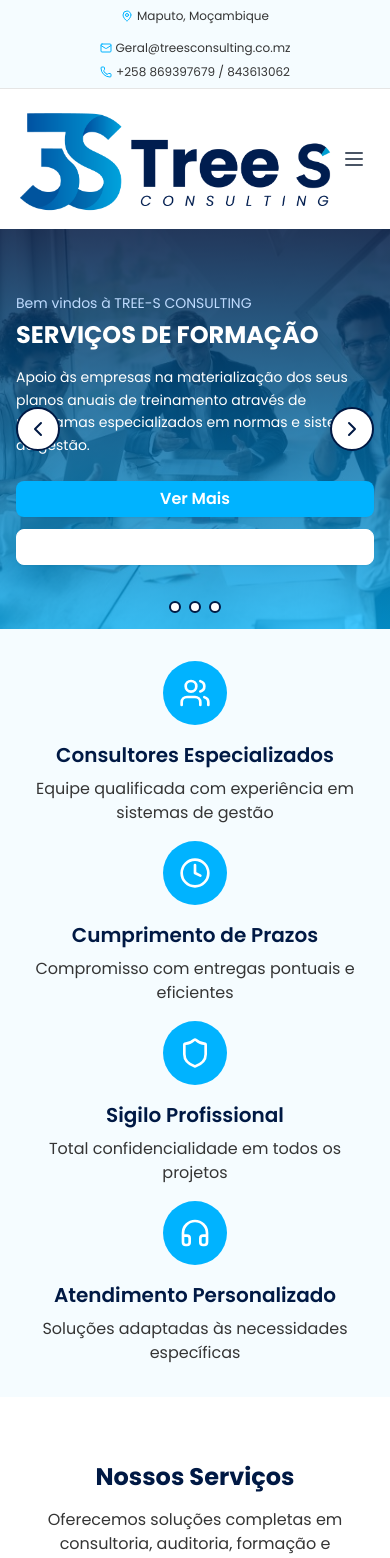
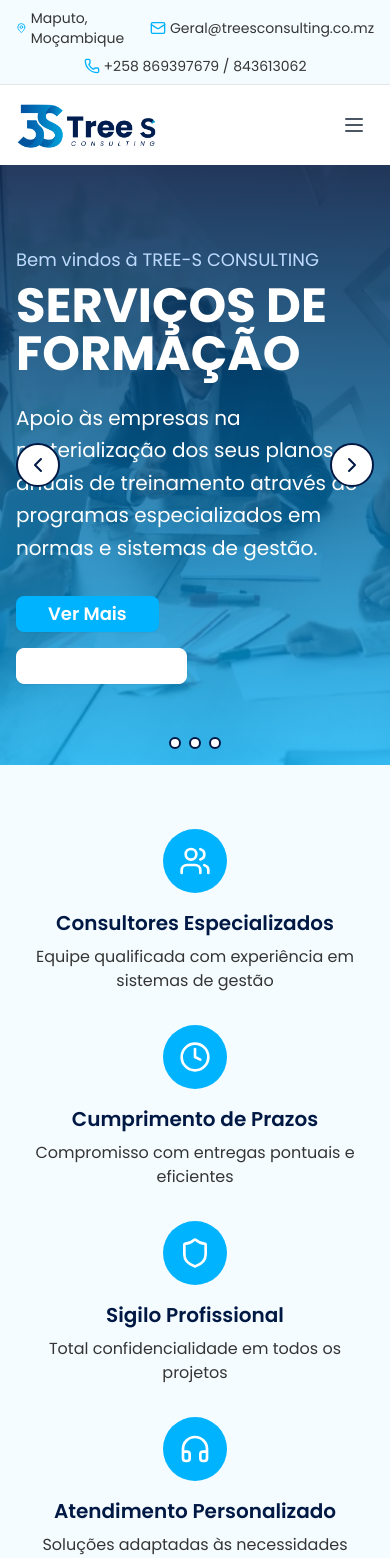
Before and after one commit to DinisM02/treesconsulting-website, a React (Vite) app: page / in a window 390 px wide. Shown: the top 1558 px of the page. Built offline with nearby package versions, Linux system fonts and the light colour scheme.

Commit message:
Melhorias de alguns defeito causado na melhoria da responssividade

```diff
--- a/src/App.css
+++ b/src/App.css
@@ -215,61 +215,3 @@ button.bg-white:hover {
   background-color: #f8f9fa !important;
   color: var(--tree-s-navy) !important;
 }
-
-/* Responsive improvements */
-@media (max-width: 640px) {
-  .container {
-    padding-left: 1rem;
-    padding-right: 1rem;
-  }
-
-  /* Smaller text on mobile */
-  h1 {
-    line-height: 1.2;
-  }
-
-  h2 {
-    line-height: 1.3;
-  }
-
-  /* Better button spacing on mobile */
-  .flex.flex-col.sm\:flex-row {
-    gap: 0.75rem;
-  }
-
-  /* Improved card padding on mobile */
-  .bg-white.rounded-lg.p-8 {
-    padding: 1.5rem;
-  }
-}
-
-@media (max-width: 768px) {
-  /* Adjust hero section padding */
-  .relative.h-\[400px\] {
-    padding-top: 2rem;
-    padding-bottom: 2rem;
-  }
-
-  /* Better grid spacing on tablets */
-  .grid.gap-6 {
-    gap: 1rem;
-  }
-}
-
-/* Ensure images are responsive */
-img {
-  max-width: 100%;
-  height: auto;
-}
-
-/* Better form responsiveness */
-@media (max-width: 640px) {
-  .grid.grid-cols-1.md\:grid-cols-2 {
-    grid-template-columns: 1fr;
-    gap: 1rem;
-  }
-
-  input, textarea, select {
-    font-size: 16px; /* Prevent zoom on iOS */
-  }
-}
--- a/src/components/Footer.jsx
+++ b/src/components/Footer.jsx
@@ -48,11 +48,13 @@ const Footer = () => {
             {/* Logo and Description */}
             <div className="md:col-span-2">
               <div className="flex items-center mb-4">
-                <img
-                  src="/Prancheta2_4.png"
-                  alt="3S Tree Consulting"
-                  className="h-12 w-auto"
-                />
+                <div className="w-12 h-12 bg-white rounded-lg flex items-center justify-center mr-4">
+                  <span className="text-tree-s-ocean font-bold text-lg">TS</span>
+                </div>
+                <div>
+                  <div className="text-white font-bold text-lg">Tree S</div>
+                  <div className="text-blue-200 text-sm">CONSULTING</div>
+                </div>
               </div>
               <p className="text-blue-100 mb-4 leading-relaxed">
                 A TREE-S CONSULTING é uma empresa de consultoria dedicada a apoiar organizações
--- a/src/components/Header.jsx
+++ b/src/components/Header.jsx
@@ -13,20 +13,20 @@ const Header = () => {
       {/* Top bar */}
       <div className="bg-tree-s-fundamental border-b border-tree-s-mist">
         <div className="container mx-auto px-4 py-2">
-          <div className="flex flex-col lg:flex-row justify-between items-center text-xs sm:text-sm text-tree-s-dark">
-            <div className="flex flex-col sm:flex-row items-center space-y-1 sm:space-y-0 sm:space-x-4 mb-2 lg:mb-0">
+          <div className="flex flex-col sm:flex-row justify-between items-center text-sm text-tree-s-dark">
+            <div className="flex items-center space-x-4 mb-2 sm:mb-0">
               <div className="flex items-center">
-                <MapPin className="h-3 w-3 sm:h-4 sm:w-4 mr-1 text-tree-s-blue" />
-                <span className="text-center sm:text-left">Maputo, Moçambique</span>
+                <MapPin className="h-4 w-4 mr-1 text-tree-s-blue" />
+                <span>Maputo, Moçambique</span>
               </div>
               <div className="flex items-center">
-                <Mail className="h-3 w-3 sm:h-4 sm:w-4 mr-1 text-tree-s-blue" />
-                <span className="break-all sm:break-normal">Geral@treesconsulting.co.mz</span>
+                <Mail className="h-4 w-4 mr-1 text-tree-s-blue" />
+                <span>Geral@treesconsulting.co.mz</span>
               </div>
             </div>
             <div className="flex items-center">
-              <Phone className="h-3 w-3 sm:h-4 sm:w-4 mr-1 text-tree-s-blue" />
-              <span className="text-center">+258 869397679 / 843613062</span>
+              <Phone className="h-4 w-4 mr-1 text-tree-s-blue" />
+              <span>+258 869397679 / 843613062</span>
             </div>
           </div>
         </div>
@@ -40,12 +40,12 @@ const Header = () => {
             <img
               src="/Prancheta2_1.png"
               alt="3S Tree Consulting"
-              className="h-8 sm:h-10 md:h-12 w-auto"
+              className="h-12 w-auto"
             />
           </Link>
 
           {/* Desktop Navigation */}
-          <nav className="hidden lg:flex items-center space-x-6 xl:space-x-8">
+          <nav className="hidden md:flex items-center space-x-8">
             <Link
               to="/"
               className={`text-gray-700 hover:text-tree-s-blue transition-colors duration-200 font-medium ${
@@ -89,7 +89,7 @@ const Header = () => {
           {/* Mobile menu button */}
           <button
             onClick={() => setIsMenuOpen(!isMenuOpen)}
-            className="lg:hidden p-2 rounded-lg hover:bg-gray-100 transition-colors duration-200"
+            className="md:hidden p-2 rounded-lg hover:bg-gray-100 transition-colors duration-200"
           >
             {isMenuOpen ? (
               <X className="h-6 w-6 text-gray-600" />
@@ -101,7 +101,7 @@ const Header = () => {
 
         {/* Mobile Navigation */}
         {isMenuOpen && (
-          <nav className="lg:hidden mt-4 pb-4 border-t border-gray-200 pt-4">
+          <nav className="md:hidden mt-4 pb-4 border-t border-gray-200 pt-4">
             <div className="flex flex-col space-y-4">
               <Link
                 to="/"
--- a/src/pages/About.jsx
+++ b/src/pages/About.jsx
@@ -5,7 +5,7 @@ const About = () => {
   return (
     <div className="min-h-screen">
       {/* Hero Section */}
-      <section className="relative h-64 sm:h-80 lg:h-96 bg-tree-s-navy text-white">
+      <section className="relative h-96 bg-tree-s-navy text-white">
         <div
           className="h-full bg-cover bg-center relative"
           style={{
@@ -17,7 +17,7 @@ const About = () => {
               <nav className="text-blue-200 mb-4">
                 <Link to="/" className="hover:text-white">Início</Link> / Sobre Nós
               </nav>
-              <h1 className="text-2xl sm:text-3xl md:text-4xl lg:text-5xl font-bold">Sobre Nós</h1>
+              <h1 className="text-5xl font-bold">Sobre Nós</h1>
             </div>
           </div>
         </div>
--- a/src/pages/Home.jsx
+++ b/src/pages/Home.jsx
@@ -43,7 +43,7 @@ const Home = () => {
   return (
     <div className="min-h-screen">
       {/* Hero Slider */}
-      <section className="relative h-[400px] sm:h-[500px] md:h-[600px] lg:h-[700px] overflow-hidden">
+      <section className="relative h-[600px] overflow-hidden">
         {slides.map((slide, index) => (
           <div
             key={index}
@@ -59,17 +59,17 @@ const Home = () => {
             >
               <div className="container mx-auto px-4 h-full flex items-center">
                 <div className="max-w-2xl text-white">
-                  <p className="text-sm sm:text-base lg:text-lg mb-2 text-blue-200">{slide.subtitle}</p>
-                  <h1 className="text-2xl sm:text-3xl md:text-4xl lg:text-5xl font-bold mb-4 sm:mb-6 leading-tight">{slide.title}</h1>
-                  <p className="text-sm sm:text-base lg:text-xl mb-6 sm:mb-8 leading-relaxed">{slide.description}</p>
-                  <div className="flex flex-col sm:flex-row gap-3 sm:gap-4">
-                    <Link to="/servicos" className="w-full sm:w-auto">
-                      <Button className="bg-tree-s-blue hover:bg-tree-s-hover text-white px-6 sm:px-8 py-3 text-base sm:text-lg font-semibold w-full sm:w-auto">
+                  <p className="text-lg mb-2 text-blue-200">{slide.subtitle}</p>
+                  <h1 className="text-5xl font-bold mb-6">{slide.title}</h1>
+                  <p className="text-xl mb-8 leading-relaxed">{slide.description}</p>
+                  <div className="flex flex-col sm:flex-row gap-4">
+                    <Link to="/servicos">
+                      <Button className="bg-tree-s-blue hover:bg-tree-s-hover text-white px-8 py-3 text-lg font-semibold">
                         Ver Mais
                       </Button>
                     </Link>
-                    <Link to="/orcamento" className="w-full sm:w-auto">
-                      <Button variant="outline" className="border-white text-white hover:bg-white hover:text-tree-s-navy px-6 sm:px-8 py-3 text-base sm:text-lg font-semibold w-full sm:w-auto">
+                    <Link to="/orcamento">
+                      <Button variant="outline" className="border-white text-white hover:bg-white hover:text-tree-s-navy px-8 py-3 text-lg font-semibold">
                         Orçamento
                       </Button>
                     </Link>
@@ -109,9 +109,9 @@ const Home = () => {
       </section>
 
       {/* Features Section */}
-      <section className="py-8 sm:py-12 lg:py-16 bg-tree-s-fundamental">
+      <section className="py-16 bg-tree-s-fundamental">
         <div className="container mx-auto px-4">
-          <div className="grid grid-cols-1 sm:grid-cols-2 lg:grid-cols-4 gap-6 sm:gap-8">
+          <div className="grid grid-cols-1 md:grid-cols-2 lg:grid-cols-4 gap-8">
             <div className="text-center">
               <div className="w-16 h-16 bg-tree-s-blue rounded-full flex items-center justify-center mx-auto mb-4">
                 <Users className="h-8 w-8 text-white" />
@@ -147,15 +147,15 @@ const Home = () => {
       {/* Services Section */}
       <section className="py-16">
         <div className="container mx-auto px-4">
-          <div className="text-center mb-8 sm:mb-12">
-            <h2 className="text-2xl sm:text-3xl lg:text-4xl font-bold text-tree-s-navy mb-4">Nossos Serviços</h2>
-            <p className="text-base sm:text-lg lg:text-xl text-tree-s-dark max-w-3xl mx-auto px-4">
+          <div className="text-center mb-12">
+            <h2 className="text-4xl font-bold text-tree-s-navy mb-4">Nossos Serviços</h2>
+            <p className="text-xl text-tree-s-dark max-w-3xl mx-auto">
               Oferecemos soluções completas em consultoria, auditoria, formação e estudos
               ambientais para ajudar sua empresa a alcançar a excelência operacional.
             </p>
           </div>
 
-          <div className="grid grid-cols-1 sm:grid-cols-2 lg:grid-cols-3 gap-6 sm:gap-8">
+          <div className="grid grid-cols-1 md:grid-cols-3 gap-8">
             <div className="bg-white rounded-lg p-8 shadow-lg hover:shadow-xl transition-shadow duration-300">
               <h3 className="text-2xl font-bold text-tree-s-navy mb-4">Consultoria</h3>
               <p className="text-tree-s-dark mb-6">
```
Also changed, not shown: src/pages/Contact.jsx (line endings or trailing spaces), src/pages/Quote.jsx (line endings or trailing spaces), src/pages/Services.jsx (line endings or trailing spaces).
